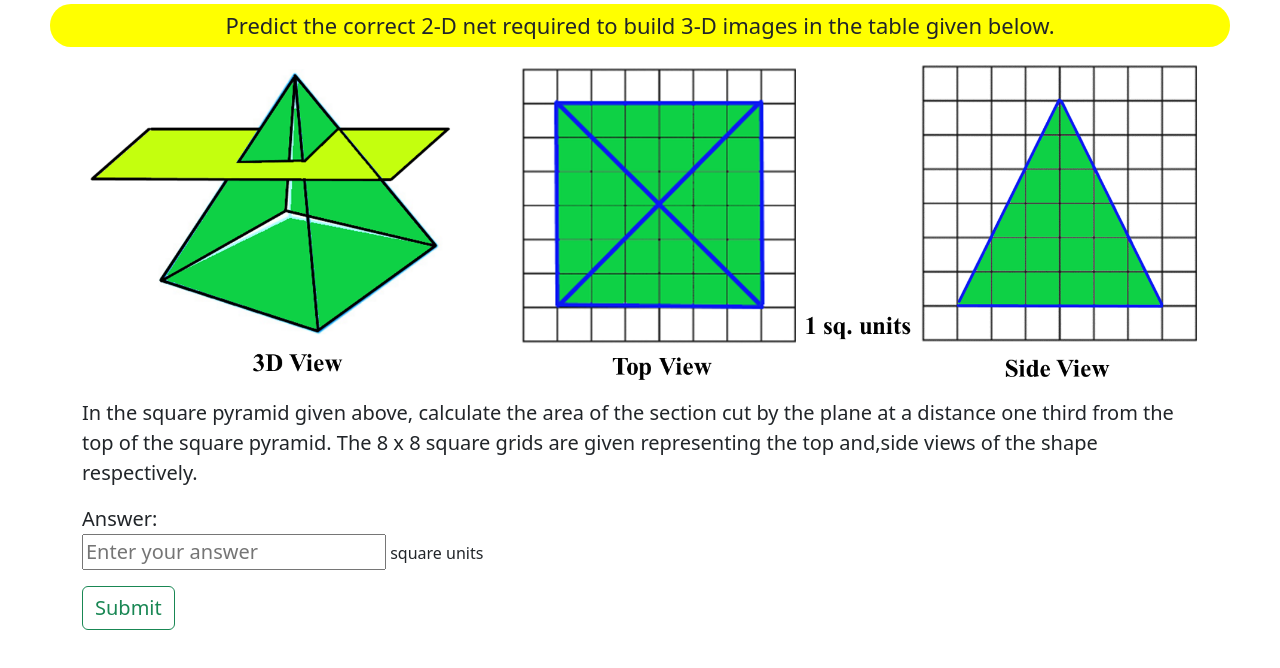
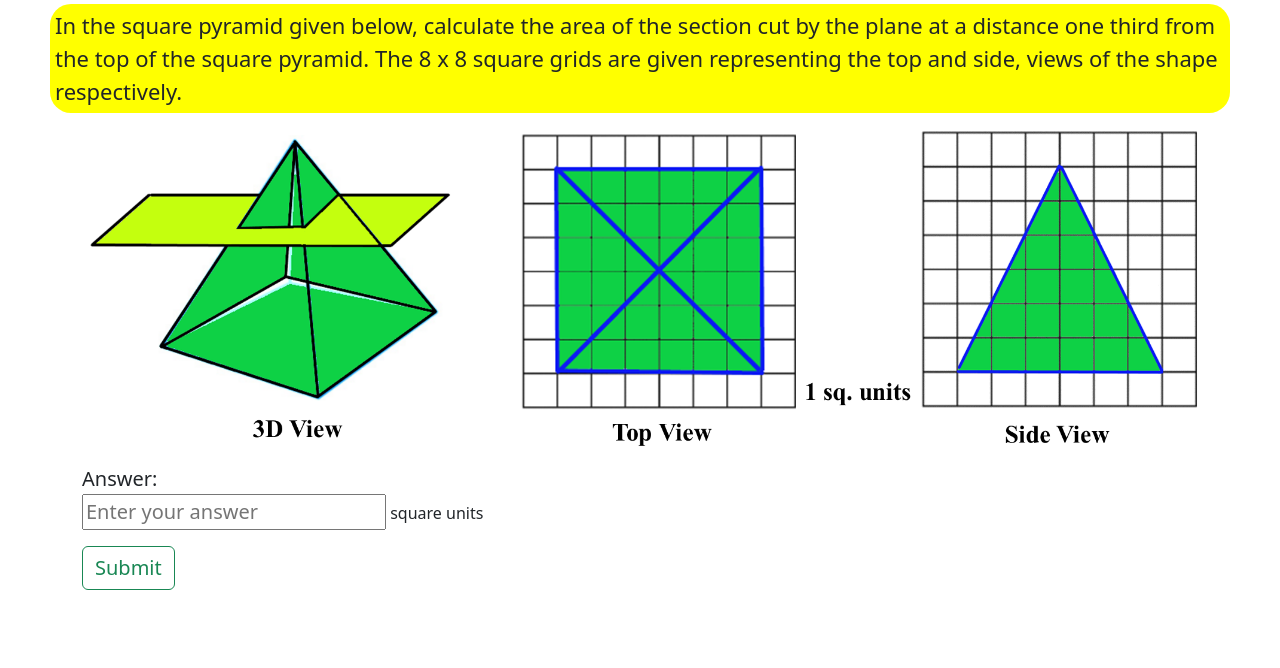
Before and after one commit to DevmanushRaky/experiment5, a plain HTML site: page Simulator2.html in a window 1280 px wide. Shown: the part 118-786 px from the top of the page. Drawn offline with nearby package versions, Linux system fonts and the light colour scheme.

```diff
--- a/Simulator2.html
+++ b/Simulator2.html
@@ -81,8 +81,9 @@
     <button type="button" class="btn btn-outline-info m-3"><a href="Simulator1.html">Back </a></button>
     <button type="button" class="btn btn-outline-info m-3"><a href="Simulator3.html">Next </a></button>
     <h2 class="d-flex justify-content-center align-items-center"> Simulator 2 </h2>
-    <p class="d-flex justify-content-center align-items-center text">Predict the correct 2-D net required to build 3-D
-        images in the table given below.</p>
+    <p class="d-flex justify-content-center align-items-center text">In the square pyramid given below, calculate the area of the section cut by the
+        plane at a distance one third from the top of the square pyramid. The 8 x 8 square grids are given
+        representing the top and side,  views of the shape respectively. </p>
 
     <div class="container">
         <div class="row">
@@ -90,13 +91,7 @@
                 <img class="sim1-image" src="./images/sim1-image.png" alt="" />
             </div>
         </div>
-        <div class="row">
-            <div class="col-md-12">
-                <p class="question"> In the square pyramid given above, calculate the area of the section cut by the
-                    plane at a distance one third from the top of the square pyramid. The 8 x 8 square grids are given
-                    representing the top and,side views of the shape respectively. </p>
-            </div>
-        </div>
+
         <div class="row">
             <div class="col-md-6">
                 <div id="optionsForm">
```
